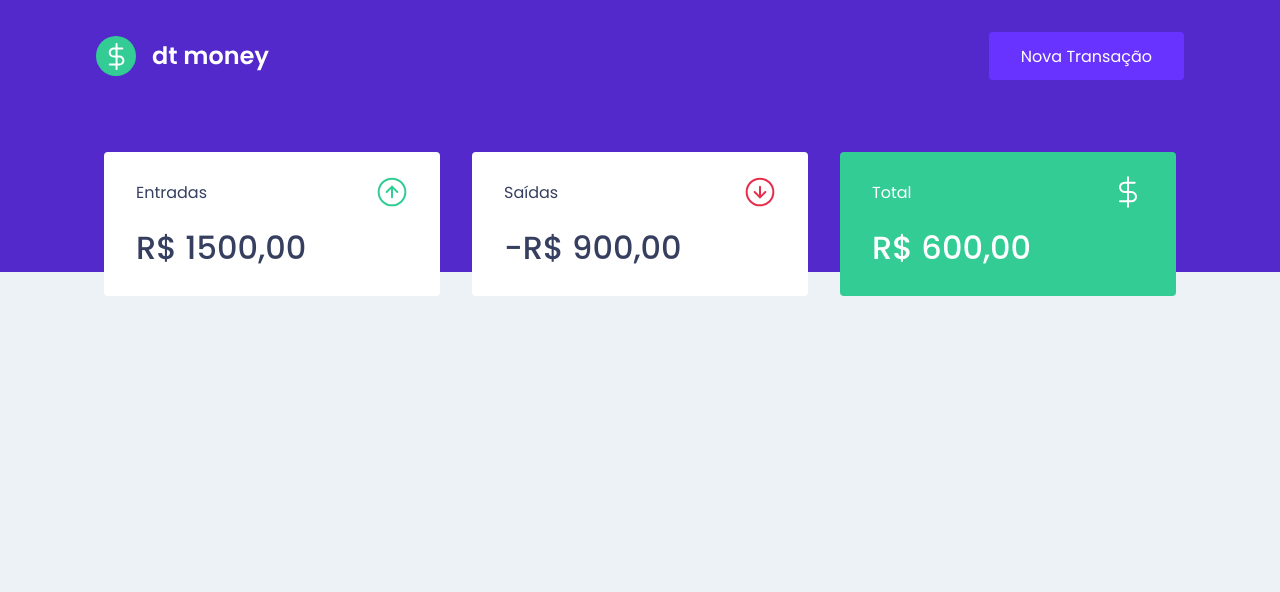
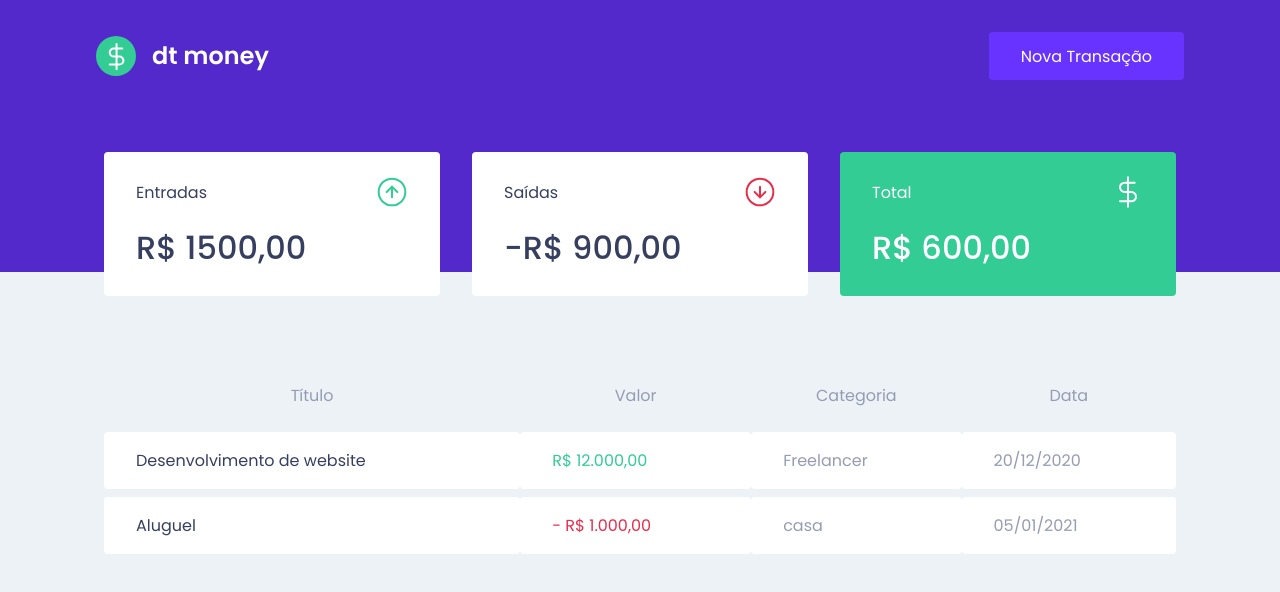
Before and after one commit to Hugovarellaa/desafio-react, a React (Vite) app: page / in a window 1280 px wide. Shown: the top 592 px of the page. Built offline with nearby package versions, Linux system fonts and the light colour scheme.

Commit message:
Chapter II
Componentes criados

```diff
--- a/src/components/Dashboard/index.tsx
+++ b/src/components/Dashboard/index.tsx
@@ -1,10 +1,12 @@
 import { Summary } from "../Summary";
+import { TransactionTable } from "../TransactionTable";
 import { Container } from "./styles";
 
 export function Dashboard() {
   return (
     <Container>
       <Summary />
+      <TransactionTable />
     </Container>
   );
 }
--- /dev/null
+++ b/src/components/TransactionTable/index.tsx
@@ -0,0 +1,33 @@
+import { Container } from "./styles";
+
+export function TransactionTable() {
+  return (
+    <Container>
+      <table>
+        <thead>
+          <tr>
+            <th>Título</th>
+            <th>Valor</th>
+            <th>Categoria</th>
+            <th>Data</th>
+          </tr>
+        </thead>
+        <tbody>
+          <tr>
+            <td>Desenvolvimento de website</td>
+            <td className="deposit">R$ 12.000,00</td>
+            <td>Freelancer</td>
+            <td>20/12/2020</td>
+          </tr>
+
+          <tr>
+            <td>Aluguel</td>
+            <td className="withdraw">- R$ 1.000,00</td>
+            <td>casa</td>
+            <td>05/01/2021</td>
+          </tr>
+        </tbody>
+      </table>
+    </Container>
+  );
+}
--- /dev/null
+++ b/src/components/TransactionTable/styles.ts
@@ -0,0 +1,38 @@
+import styled from "styled-components";
+
+export const Container = styled.form`
+  margin-top: 4rem;
+
+  table {
+    width: 100%;
+    border-spacing: 0 0.5rem;
+
+    th {
+      color: var(--text-body);
+      font-weight: 400;
+      padding: 1rem 2rem;
+      text-align: center;
+      line-height: 1.5rem;
+    }
+
+    td {
+      padding: 1rem 2rem;
+      border: 0;
+      background: var(--shape);
+      border-radius: 0.25rem;
+      font-weight: 400;
+      color: var(--text-body);
+
+      &:first-child {
+        color: var(--text-title);
+      }
+
+      &.deposit {
+        color: var(--green);
+      }
+      &.withdraw {
+        color: var(--red);
+      }
+    }
+  }
+`;
```
